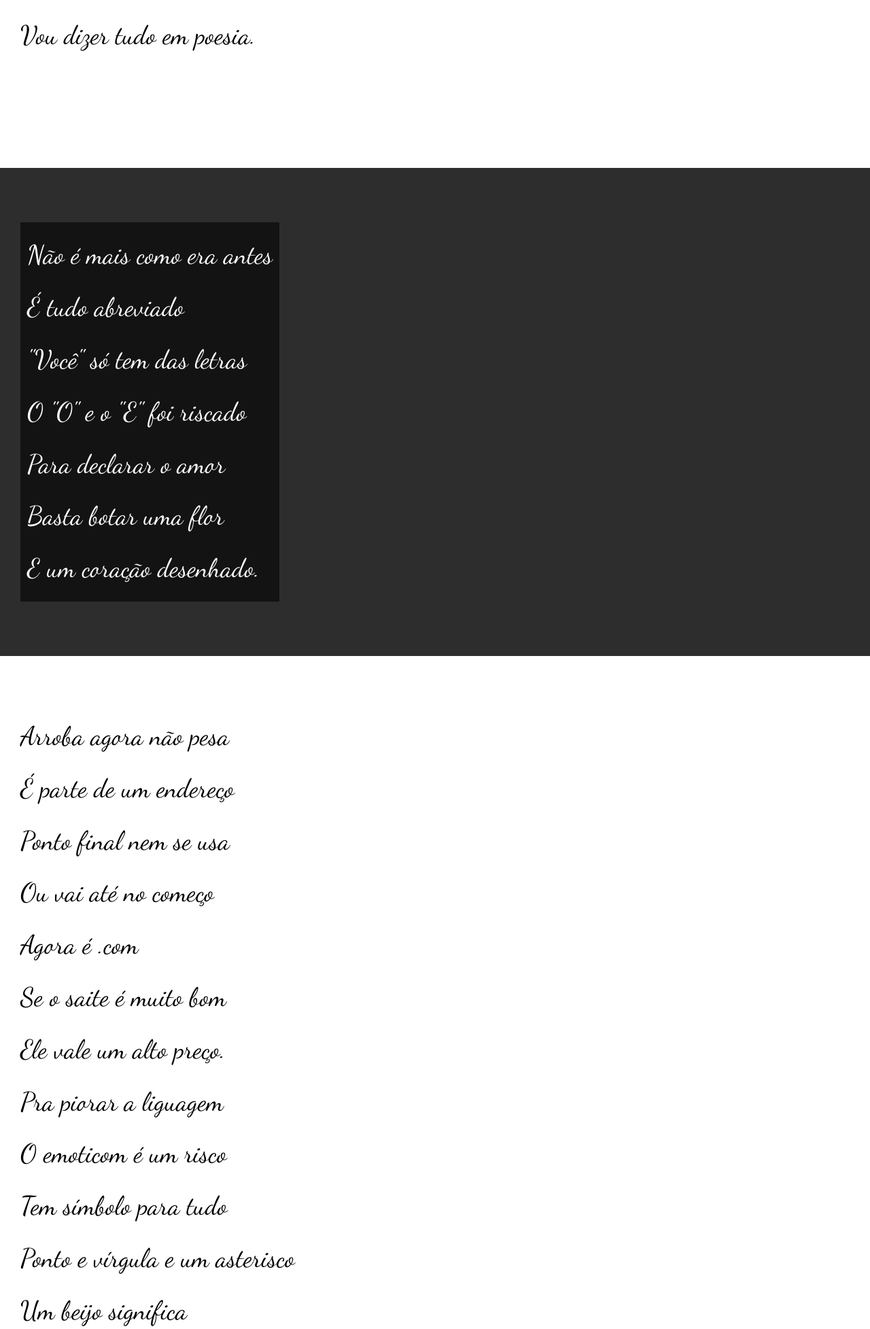
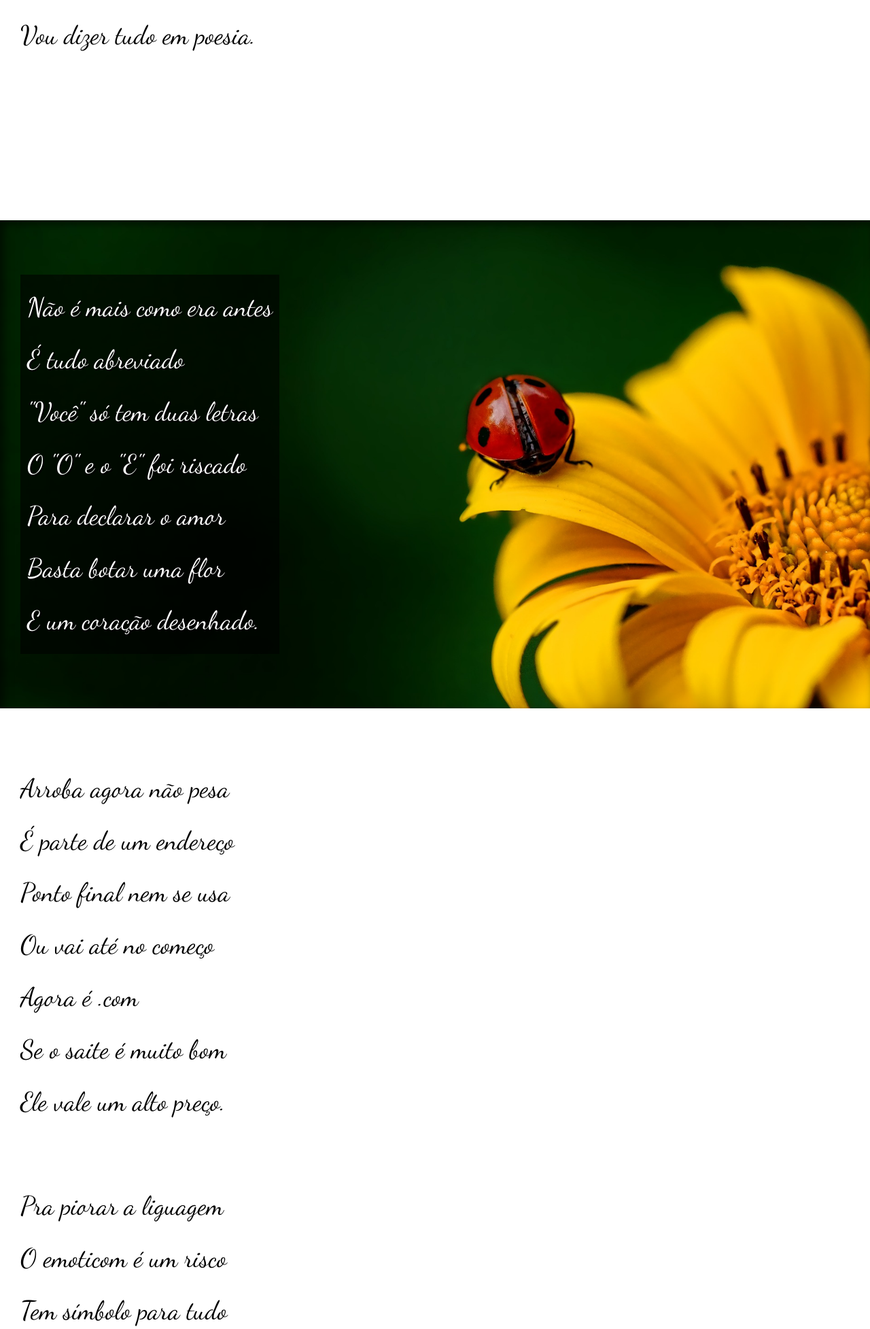
Before and after one commit to debizinha-santos/HTML-CSS, a PHP site: page / in a window 1280 px wide. Shown: the part 740-2695 px from the top of the page at 68% size. Run offline with PHP 8.4, Linux system fonts and the light colour scheme; some web fonts are replaced.

Commit message:
pronto!
site pronto com efeito paralax (background-attachment: fixed)

```diff
--- a/site03-1002-Cordel/estilo/style.css
+++ b/site03-1002-Cordel/estilo/style.css
@@ -38,6 +38,7 @@
 
 header > p {
     padding-bottom: 50px;
+    font-size: 1em;
 }
 
 a {
@@ -61,6 +62,10 @@
     font-size: 3vw;
 }
 
+section > p {
+    padding-bottom: 2em;
+}
+
 .normal {
     background-color: white;
     color: black;
@@ -68,12 +73,26 @@
 
 .imagem {
     background-color: rgb(45, 45, 45);
-    color: white
+    color: white;
+    box-shadow: inset 6px 6px 13px 0px rgba(0, 0, 0, 0.563);
+    background-size: cover;
+    background-attachment: fixed;
 }
 
 .imagem > p {
     display: inline-block;
     padding: 10px;
     background-color: rgba(0, 0, 0, 0.581);
+    text-shadow: 2px 2px 0px black;
 
 }
+
+#img01 {
+    background-image: url(../imagens/background001.jpg);
+    background-position: right center;
+}
+
+#img02 {
+    background-image: url(../imagens/background002.jpg);
+    background-position: right center;
+}
--- a/site03-1002-Cordel/index.html
+++ b/site03-1002-Cordel/index.html
@@ -25,10 +25,10 @@
     Vou dizer tudo em poesia.</p><br>
 </section>
 
-<section class="imagem">
+<section class="imagem" id="img01">
     <p>Não é mais como era antes<br>
     É tudo abreviado<br>
-    "Você" só tem das letras<br>
+    "Você" só tem duas letras<br>
     O "O" e o "E" foi riscado<br>
     Para declarar o amor<br>
     Basta botar uma flor<br>
@@ -53,7 +53,7 @@
     Decifre esse rabisco.</p><br>
 </section>
 
-<section class="imagem">
+<section class="imagem" id="img02">
     <p>Tenho saudade das cartas<br>
     Escritas com a própria mão<br>
     Mandava no mês de Junho<br>
@@ -74,7 +74,7 @@
     Da tecnologia do agora.</p>
 
     <p>Felizmente, pra orar<br>
-    Não precisa de internetbr>
+    Não precisa de internet<br>
     Deus escuta todo mundo<br>
     Se quiser, faça esse teste<br>
     Dois pontos são dois joelhos<br>
```
